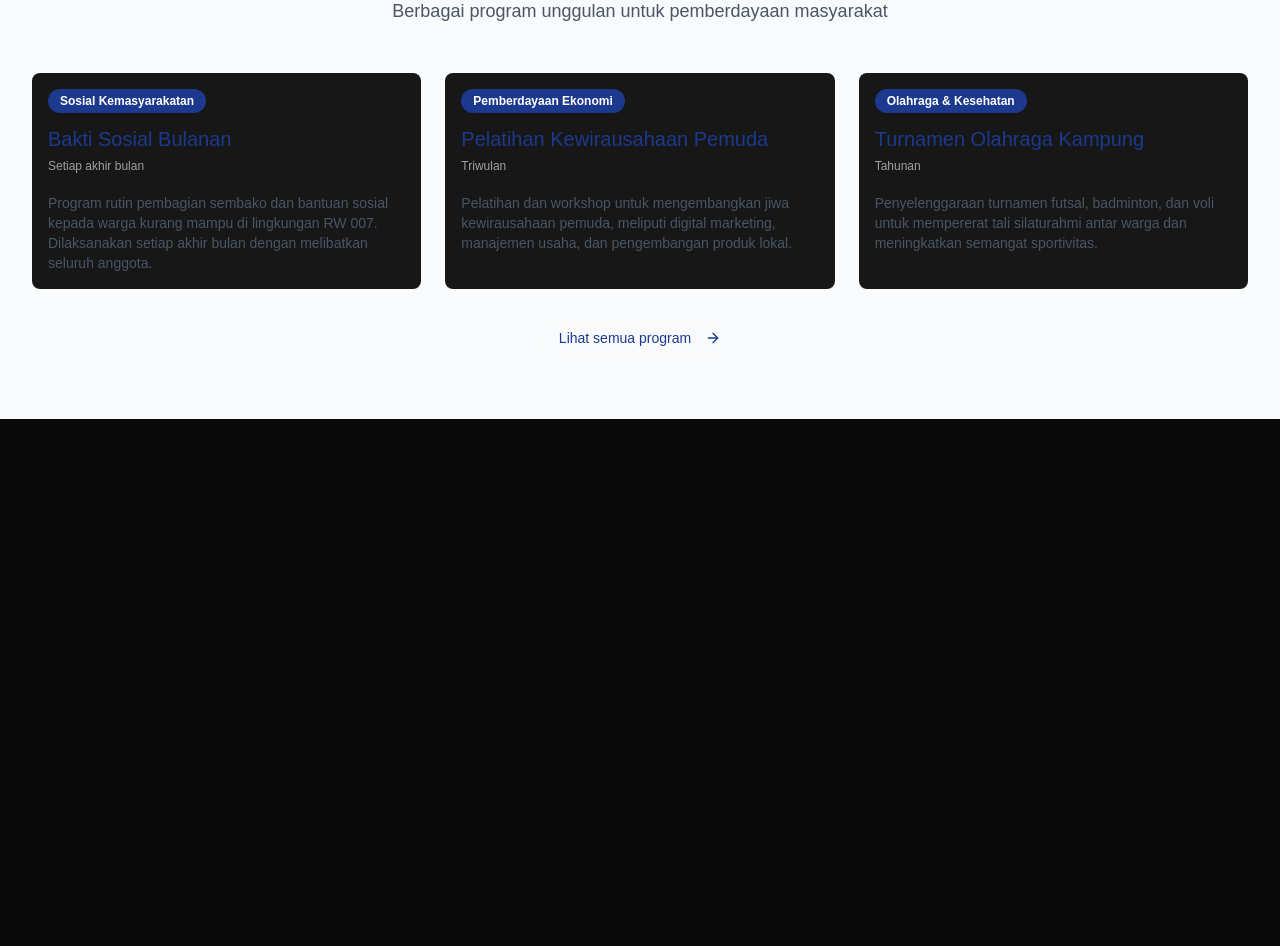
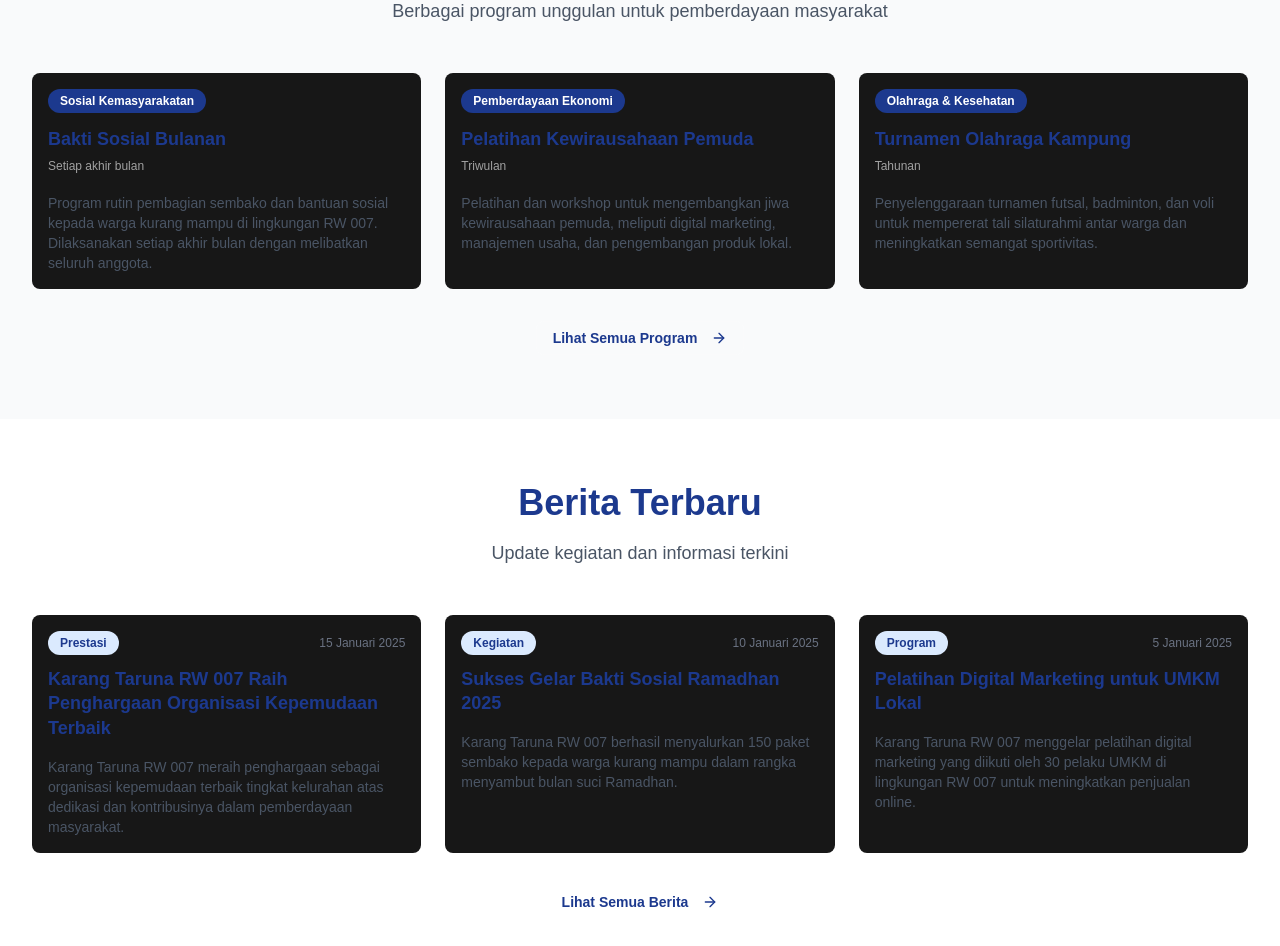
Before and after one commit to Farh4nHanz/kartar-rw-007, a React (Vite) app in the folder apps/web/: page / in a window 1280 px wide. Shown: the part 980-1926 px from the top of the page. Before the commit the page ends 1399 px from the top, so only its background shows below. Built offline with nearby package versions, Linux system fonts and the light colour scheme.

Commit message:
feat(home): add news section

```diff
--- a/apps/web/src/components/data/mock.ts
+++ b/apps/web/src/data/mock.ts
@@ -78,3 +78,51 @@ export const programs = [
 		status: "Rutin",
 	},
 ];
+
+export const news = [
+	{
+		id: 1,
+		title:
+			"Karang Taruna RW 007 Raih Penghargaan Organisasi Kepemudaan Terbaik",
+		date: "15 Januari 2025",
+		category: "Prestasi",
+		excerpt:
+			"Karang Taruna RW 007 meraih penghargaan sebagai organisasi kepemudaan terbaik tingkat kelurahan atas dedikasi dan kontribusinya dalam pemberdayaan masyarakat.",
+		content:
+			"Dalam acara apresiasi organisasi kepemudaan yang diselenggarakan oleh Kelurahan, Karang Taruna RW 007 berhasil meraih penghargaan sebagai organisasi terbaik. Penghargaan ini diberikan atas konsistensi dan dedikasi dalam melaksanakan berbagai program pemberdayaan masyarakat sepanjang tahun 2024.",
+		image: null,
+	},
+	{
+		id: 2,
+		title: "Sukses Gelar Bakti Sosial Ramadhan 2025",
+		date: "10 Januari 2025",
+		category: "Kegiatan",
+		excerpt:
+			"Karang Taruna RW 007 berhasil menyalurkan 150 paket sembako kepada warga kurang mampu dalam rangka menyambut bulan suci Ramadhan.",
+		content:
+			"Program bakti sosial Ramadhan 2025 terlaksana dengan baik berkat dukungan dari seluruh anggota dan donatur. Sebanyak 150 paket sembako berhasil disalurkan kepada warga yang membutuhkan di lingkungan RW 007.",
+		image: null,
+	},
+	{
+		id: 3,
+		title: "Pelatihan Digital Marketing untuk UMKM Lokal",
+		date: "5 Januari 2025",
+		category: "Program",
+		excerpt:
+			"Karang Taruna RW 007 menggelar pelatihan digital marketing yang diikuti oleh 30 pelaku UMKM di lingkungan RW 007 untuk meningkatkan penjualan online.",
+		content:
+			"Dalam upaya memberdayakan ekonomi lokal, Karang Taruna RW 007 mengadakan pelatihan digital marketing yang menghadirkan praktisi berpengalaman. Pelatihan ini fokus pada strategi pemasaran di media sosial dan marketplace.",
+		image: null,
+	},
+	{
+		id: 4,
+		title: "Pendaftaran Anggota Baru Dibuka!",
+		date: "1 Januari 2025",
+		category: "Pengumuman",
+		excerpt:
+			"Karang Taruna RW 007 membuka pendaftaran anggota baru untuk pemuda-pemudi yang ingin berkontribusi dan mengembangkan diri bersama kami.",
+		content:
+			"Bagi pemuda-pemudi usia 17-35 tahun yang berdomisili di RW 007 dan memiliki semangat untuk berkarya, silakan mendaftar menjadi anggota Karang Taruna RW 007. Informasi lengkap dapat menghubungi kontak yang tertera.",
+		image: null,
+	},
+];
--- a/apps/web/src/routes/index.tsx
+++ b/apps/web/src/routes/index.tsx
@@ -1,6 +1,5 @@
 import { createFileRoute, Link } from "@tanstack/react-router";
 import { ArrowRight, Award, Lightbulb, Target, Users } from "lucide-react";
-import { organizationInfo, programs } from "@/components/data/mock";
 import { Button } from "@/components/ui/button";
 import {
 	Card,
@@ -9,14 +8,13 @@ import {
 	CardHeader,
 	CardTitle,
 } from "@/components/ui/card";
+import { news, organizationInfo, programs } from "@/data/mock";
 
 export const Route = createFileRoute("/")({
 	component: HomeComponent,
 });
 
 function HomeComponent() {
-	const latestActivities = programs.slice(0, 3);
-
 	return (
 		<div className="min-h-screen w-full">
 			{/* Hero Section */}
@@ -38,7 +36,7 @@ function HomeComponent() {
 						<Link to="/">
 							<Button
 								size="lg"
-								className="rounded-sm bg-blue-900 p-4 text-sm text-white transition-all duration-300 hover:scale-105 hover:cursor-pointer hover:bg-blue-800"
+								className="rounded-sm bg-blue-900 p-4 font-[550] text-white capitalize transition-all duration-300 hover:scale-105 hover:cursor-pointer hover:bg-blue-800"
 							>
 								Tentang Kami
 								<ArrowRight className="ml-2 size-4" />
@@ -50,7 +48,7 @@ function HomeComponent() {
 							<Button
 								size="lg"
 								variant="outline"
-								className="rounded-sm border-blue-900 p-4 text-blue-900 text-sm transition-all duration-300 hover:scale-105 hover:cursor-pointer hover:bg-blue-50"
+								className="rounded-sm border-blue-900 p-4 font-[550] text-blue-900 capitalize transition-all duration-300 hover:scale-105 hover:cursor-pointer hover:bg-blue-50 hover:text-blue-900"
 							>
 								Bergabung Sekarang
 							</Button>
@@ -99,23 +97,23 @@ function HomeComponent() {
 
 				{/* Activity Cards */}
 				<div className="mb-8 grid grid-cols-1 gap-6 md:grid-cols-3">
-					{latestActivities.map((activity) => (
+					{programs.slice(0, 3).map((program) => (
 						<Card
-							key={activity.id}
+							key={program.id}
 							className="rounded-md transition-shadow duration-300 hover:shadow-lg"
 						>
 							<CardHeader>
 								<div className="mb-2 inline-block w-fit rounded-full bg-blue-900 px-3 py-1 font-semibold text-white text-xs">
-									{activity.category}
+									{program.category}
 								</div>
-								<CardTitle className="text-blue-900 text-xl">
-									{activity.title}
+								<CardTitle className="font-semibold text-blue-900 text-lg">
+									{program.title}
 								</CardTitle>
-								<CardDescription>{activity.schedule}</CardDescription>
+								<CardDescription>{program.schedule}</CardDescription>
 							</CardHeader>
 
 							<CardContent>
-								<p className="text-gray-600 text-sm">{activity.description}</p>
+								<p className="text-gray-600 text-sm">{program.description}</p>
 							</CardContent>
 						</Card>
 					))}
@@ -125,9 +123,59 @@ function HomeComponent() {
 				<Link to="/">
 					<Button
 						variant="outline"
-						className="rounded-md border-blue-900 p-4 font-medium text-blue-900 text-sm hover:cursor-pointer hover:bg-blue-50"
+						className="rounded-md border-blue-900 p-4 font-[550] text-blue-900 text-sm capitalize hover:cursor-pointer hover:bg-blue-50 hover:text-blue-900"
 					>
 						Lihat semua program
+						<ArrowRight className="ml-2 size-4" />
+					</Button>
+				</Link>
+			</section>
+
+			{/* News Section */}
+			<section className="flex flex-col items-center justify-center bg-white px-6 py-16 lg:px-8">
+				<div className="mb-12 text-center">
+					<h2 className="mb-4 font-bold text-4xl text-blue-900">
+						Berita Terbaru
+					</h2>
+					<p className="text-gray-600 text-lg">
+						Update kegiatan dan informasi terkini
+					</p>
+				</div>
+
+				{/* News Cards */}
+				<div className="mb-8 grid grid-cols-1 gap-6 md:grid-cols-3">
+					{news.slice(0, 3).map((item) => (
+						<Card
+							key={item.id}
+							className="rounded-md transition-shadow duration-300 hover:shadow-lg"
+						>
+							<CardHeader>
+								<div className="mb-2 flex items-center justify-between gap-4">
+									<span className="rounded-full bg-blue-100 px-3 py-1 font-semibold text-blue-900 text-xs">
+										{item.category}
+									</span>
+									<span className="text-gray-500 text-xs">{item.date}</span>
+								</div>
+
+								<CardTitle className="font-semibold text-blue-900 text-lg leading-snug">
+									{item.title}
+								</CardTitle>
+							</CardHeader>
+
+							<CardContent>
+								<p className="text-gray-600 text-sm">{item.excerpt}</p>
+							</CardContent>
+						</Card>
+					))}
+				</div>
+
+				{/* All News CTA */}
+				<Link to="/">
+					<Button
+						variant="outline"
+						className="rounded-md border-blue-900 p-4 font-[550] text-blue-900 text-sm capitalize hover:cursor-pointer hover:bg-blue-50 hover:text-blue-900"
+					>
+						Lihat Semua Berita
 						<ArrowRight className="ml-2 size-4" />
 					</Button>
 				</Link>
```
